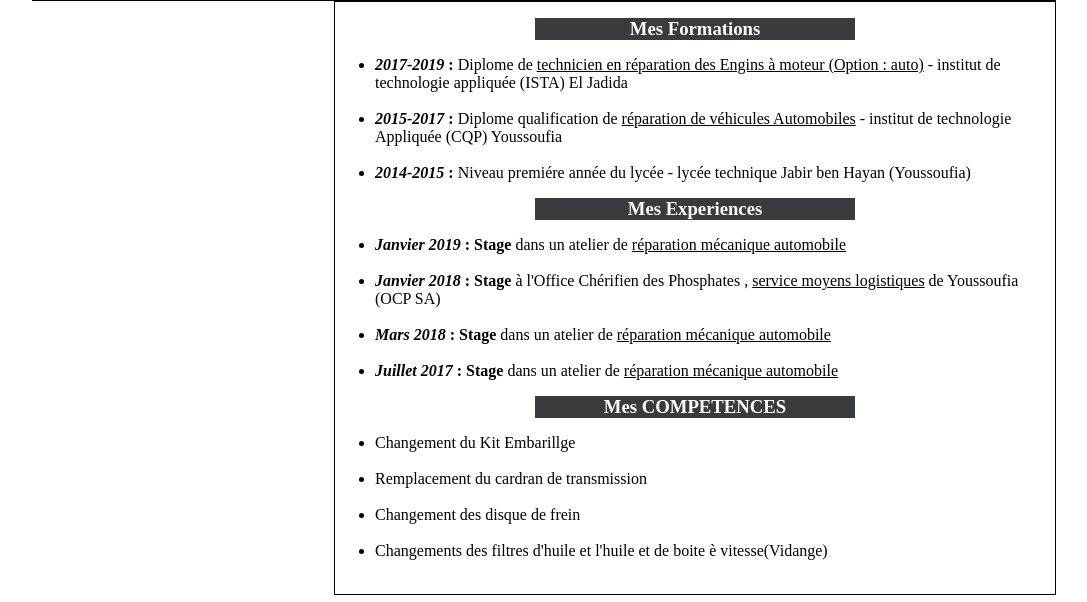
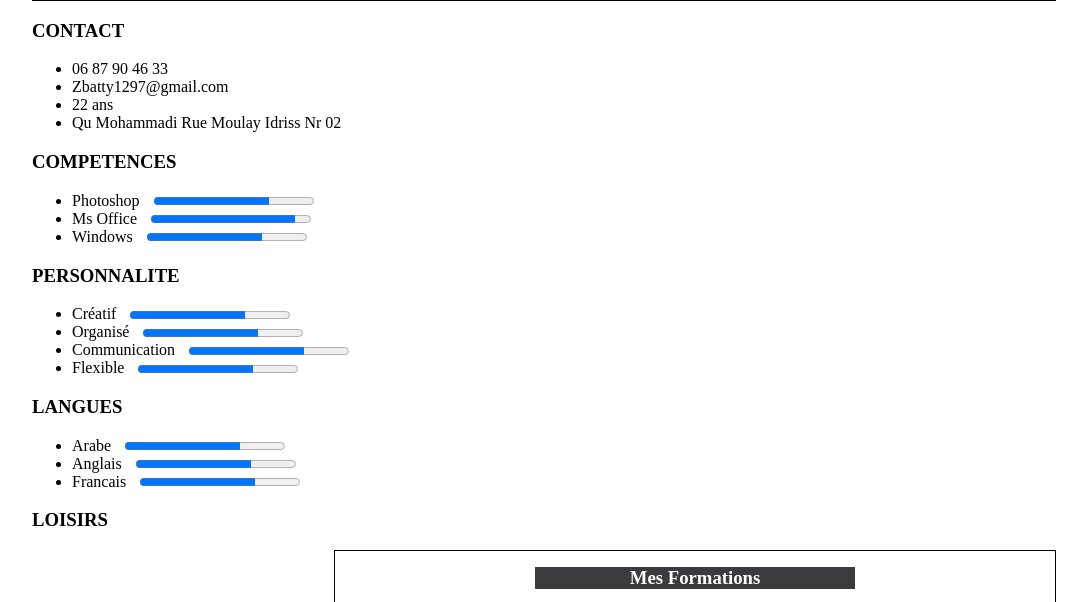
Before and after one commit to Youcode-beginners/CV-Demo, a plain HTML site: page index.html in a window 1280 px wide. Shown: the part 193-795 px from the top of the page, without its empty margins (96-1183 px from the left). Drawn offline with Linux system fonts and the light colour scheme.

Commit message:
add a paragraph in index.html(mycontact) and in style.css

```diff
--- a/index.html
+++ b/index.html
@@ -12,6 +12,44 @@
         <div class="title">
             <h1> ZAKARIA BATTY</h1>
         </div>
+        <div id="mycontact">
+            <div class="Contact">
+                <h3>CONTACT</h3>
+                <ul>
+                    <li>06 87 90 46 33</li>
+                    <li>Zbatty1297@gmail.com</li>
+                    <li>22 ans</li>
+                    <li>Qu Mohammadi Rue Moulay Idriss Nr 02</li>
+                </ul>
+            <div class="mycompetences">
+                <h3>COMPETENCES</h3>
+                <ul>
+                    <li><label>Photoshop</label> <progress max="100" value="72"> 70%</progress></li>
+                    <li><label>Ms Office</label> <progress max="100" value="90"> 70%</progress></li>
+                    <li><label>Windows</label> <progress max="100" value="72"> 70%</progress></li>
+                </ul>
+            </div>
+            <div class="mypersonnalite">
+                <h3>PERSONNALITE</h3>
+                <ul>
+                    <li><label>Créatif</label> <progress max="100" value="72"> 70%</progress></li>
+                    <li><label>Organisé</label> <progress max="100" value="72"> 70%</progress></li>
+                    <li><label>Communication</label> <progress max="100" value="72"> 70%</progress></li>
+                    <li><label>Flexible</label> <progress max="100" value="72"> 70%</progress></li>
+                </ul>
+            </div>
+            <div class="mylangues">
+                <h3>LANGUES</h3>
+                <ul>
+                    <li><label>Arabe</label> <progress max="100" value="72"> 70%</progress></li>
+                    <li><label>Anglais</label> <progress max="100" value="72"> 70%</progress></li>
+                    <li><label>Francais</label> <progress max="100" value="72"> 70%</progress></li>
+                </ul>
+            </div>
+            <div class="myloisirs">
+                <h3>LOISIRS</h3>
+            </div>
+    </div>
         <div id="MyInformations">
             <div class="formations">
                 <h3>Mes Formations</h3>
--- a/style.css
+++ b/style.css
@@ -30,3 +30,12 @@ body{
     width: 20rem;
     margin: 1rem auto;
 }
+.formations ul,
+.experiences ul ,
+.competences ul{
+    list-style-type: none;
+}
+#mycontact ul label {
+    padding-right: 10px;
+    font-size: 1rem;
+}
```
